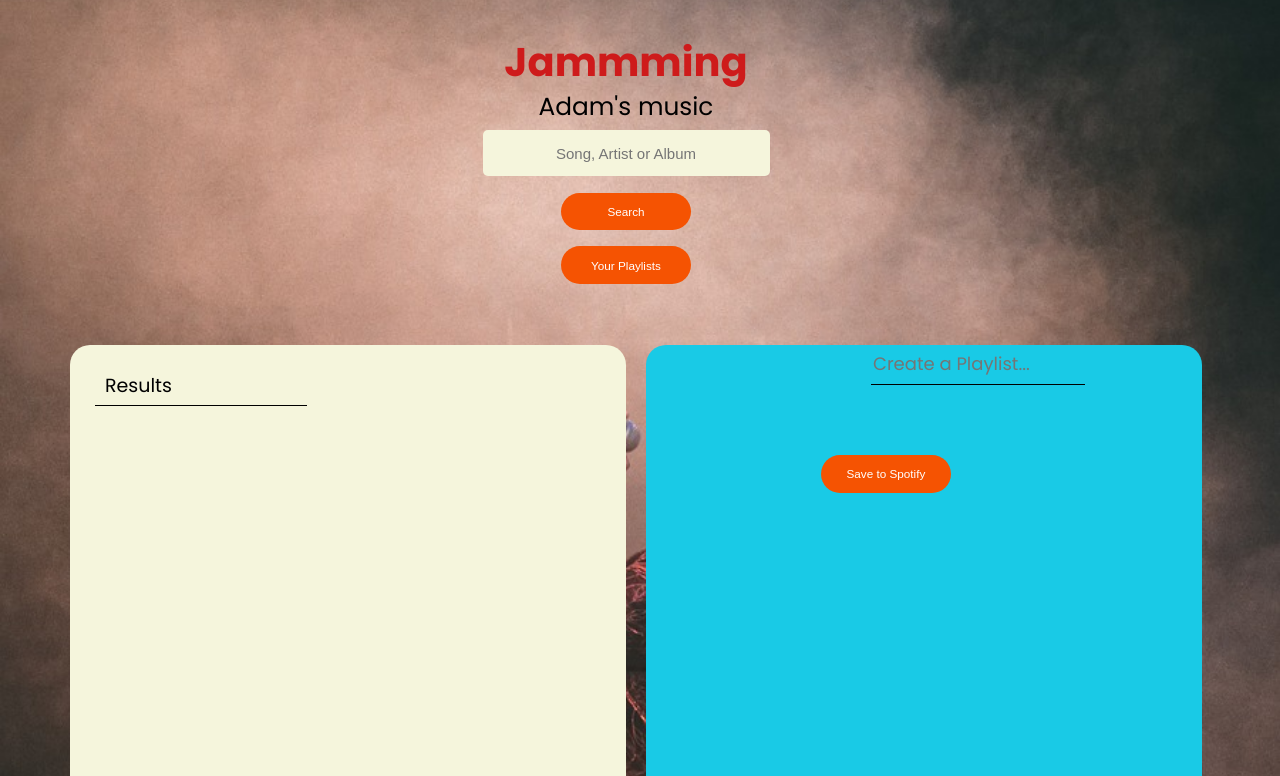
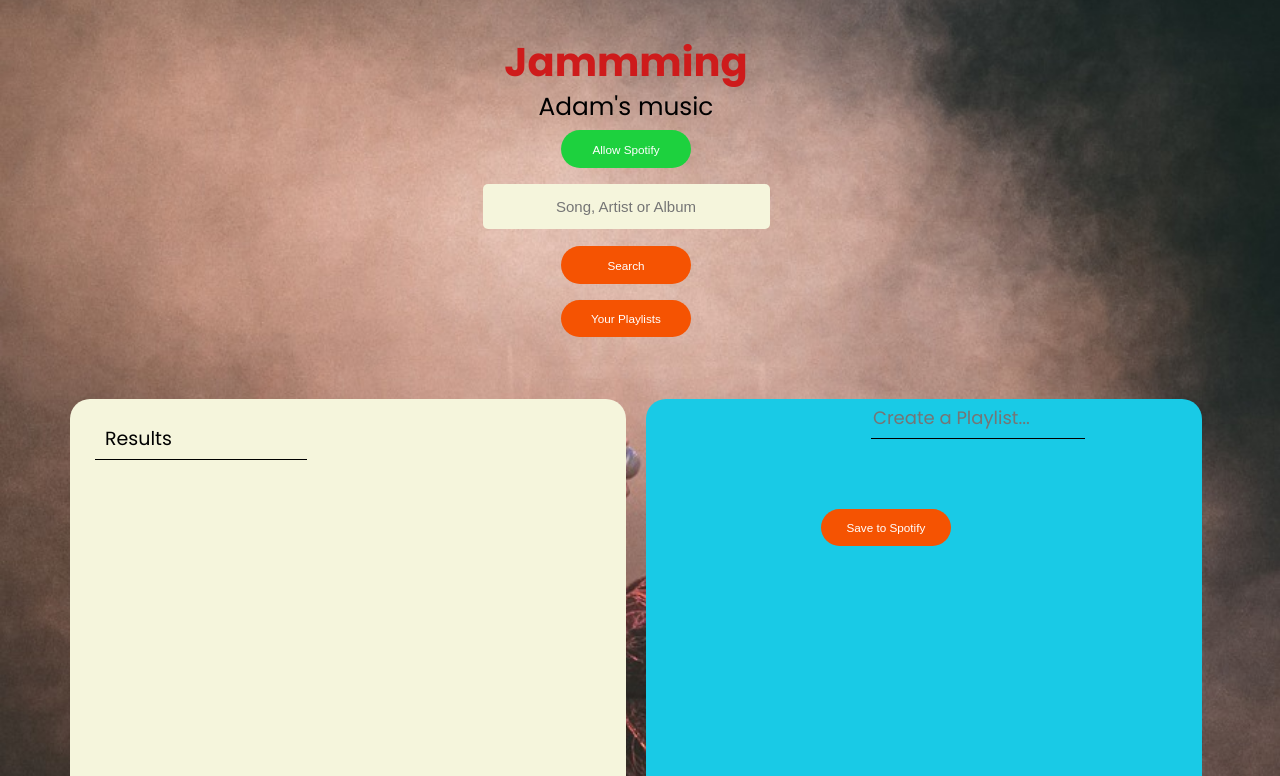
Before and after one commit to adamdasovich/jamming_vite, a React (Vite) app: page / in a window 1280 px wide. Shown: the top 776 px of the page. Built offline with nearby package versions, Linux system fonts and the light colour scheme.

Commit message:
added a spotify button

```diff
--- a/package.json
+++ b/package.json
@@ -17,7 +17,8 @@
     "dotenv": "^16.4.6",
     "gh-pages": "^6.2.0",
     "react": "^18.3.1",
-    "react-dom": "^18.3.1"
+    "react-dom": "^18.3.1",
+    "react-router-dom": "^7.0.2"
   },
   "devDependencies": {
     "@eslint/js": "^9.15.0",
--- a/src/App/App.jsx
+++ b/src/App/App.jsx
@@ -17,6 +17,10 @@ function App() {
 
   const search = (term) => {
     Spotify.search(term).then(setSearchResults)
+  }
+
+  const handleSpotify = () => {
+    Spotify.handleSpotify()
   }
 
   const playlistsView = () => {
@@ -70,6 +74,7 @@ function App() {
           <SearchBar
             onSearch={search}
             onPlaylists={playlistsView}
+            onSpotify={handleSpotify}
           />
         </div>
         {showPlaylists ? (
--- a/src/SearchBar/SearchBar.css
+++ b/src/SearchBar/SearchBar.css
@@ -25,6 +25,20 @@
     outline: none;
 }
 
+.spotify-button {
+    cursor: pointer;
+    width: 8.11rem;
+    padding: .77rem 0;
+    border-radius: 54px;
+    background-color: #1dd13e;
+    text-align: center;
+    font-size: .733rem;
+    transition: background-color .25s;
+    border: 0px;
+    color: #fff;
+    font-weight: 500;
+}
+
 .SearchButton {
     cursor: pointer;
     width: 8.11rem;
--- a/src/SearchBar/SearchBar.jsx
+++ b/src/SearchBar/SearchBar.jsx
@@ -1,7 +1,7 @@
 import React, {useCallback, useState} from 'react'
 import './SearchBar.css'
 
-const SearchBar = ({onSearch, onPlaylists}) => {
+const SearchBar = ({onSearch, onPlaylists, onSpotify}) => {
   const [term, setTerm] = useState(() => {
     return localStorage.getItem('spotifySearchTerm') || '';
   })
@@ -18,6 +18,12 @@ const SearchBar = ({onSearch, onPlaylists}) => {
 
   console.log(term)
 
+  const handleSpotify = () => {
+    onSpotify()
+    Spotify.search(term)
+
+  }
+
 
   const playlists = useCallback(() => {
     onPlaylists()
@@ -25,6 +31,16 @@ const SearchBar = ({onSearch, onPlaylists}) => {
 
   return (
     <div className='SearchBar'>
+      <div className='Spotify'>
+        <button
+          className='spotify-button'
+          onClick={handleSpotify}
+        >
+          Allow Spotify
+        </button>
+      <br />
+      <br />
+      </div>
       <div className='input-term'>
         <input
           placeholder='Song, Artist or Album'
@@ -33,7 +49,8 @@ const SearchBar = ({onSearch, onPlaylists}) => {
         />
       </div>
       <div className='search-button'>
-      <button className='SearchButton'
+        <button
+          className='SearchButton'
           onClick={search}
         >
           Search
@@ -41,7 +58,8 @@ const SearchBar = ({onSearch, onPlaylists}) => {
       </div>
     <br />
       <div className='playlist-button'>
-      <button className='SearchButton'
+        <button
+          className='SearchButton'
           onClick={playlists}
         >
           Your Playlists
--- a/src/Util/Spotify.jsx
+++ b/src/Util/Spotify.jsx
@@ -60,6 +60,10 @@ const Spotify = {
     },
     //Player ends
 
+    handleSpotify(){
+      const accessToken = Spotify.getAccessToken()
+      console.log(accessToken)
+    },
 
     search(term) {
       const accessToken = Spotify.getAccessToken();
--- a/src/main.jsx
+++ b/src/main.jsx
@@ -1,10 +1,13 @@
 import { StrictMode } from 'react'
 import { createRoot } from 'react-dom/client'
+import { BrowserRouter } from 'react-router-dom'
 import './index.css'
 import App from './App/App.jsx'
 
 createRoot(document.getElementById('root')).render(
   <StrictMode>
+    <BrowserRouter>
     <App />
-  </StrictMode>,
+    </BrowserRouter>
+  </StrictMode>
 )
```
Also changed, not shown: 1 other file (tests, documents, lock files or other folders). Lines whose indentation alone changed are shown as unchanged.
